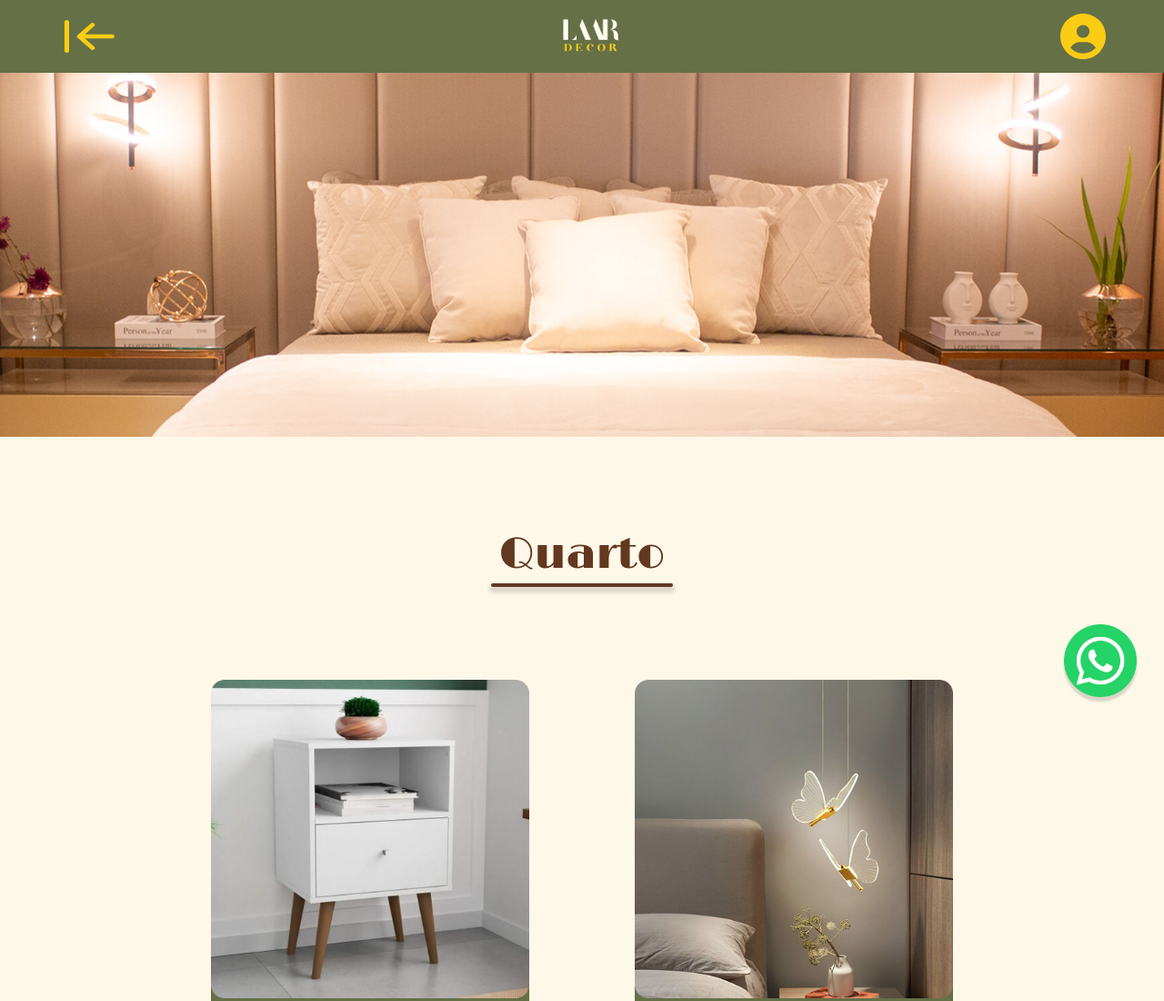
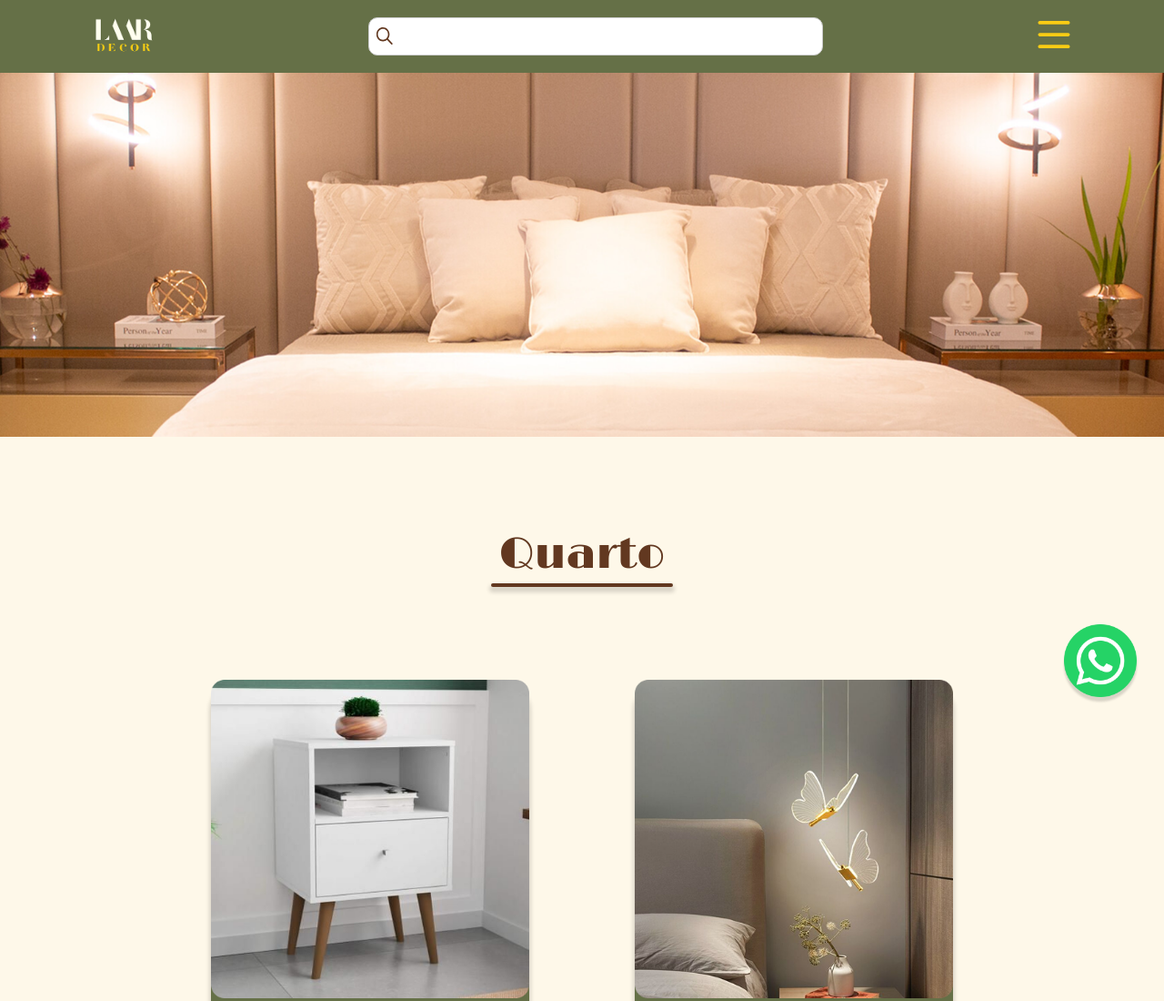
Before and after one commit to anacalves63-max/LAARdecor, a plain HTML site: page Catalogos/index.html in a window 1280 px wide. Shown: the top 1100 px of the page at 91% size. Drawn offline with nearby package versions, Linux system fonts and the light colour scheme.

Commit message:
parte script

```diff
--- a/Catalogos/index.html
+++ b/Catalogos/index.html
@@ -7,41 +7,51 @@
     <link rel="stylesheet" href="style.css">
     <link rel="preconnect" href="https://fonts.googleapis.com">
 
-<link rel="icon" href="../assets/cama icon.svg" type="image/svg+xml">
+    <link rel="icon" href="../assets/cama icon.svg" type="image/svg+xml">
 
     <link rel="preconnect" href="https://fonts.gstatic.com" crossorigin>
     <link
         href="https://fonts.googleapis.com/css2?family=Abel&family=Be+Vietnam+Pro:ital,wght@0,100;0,200;0,300;0,400;0,500;0,600;0,700;0,800;0,900;1,100;1,200;1,300;1,400;1,500;1,600;1,700;1,800;1,900&family=Limelight&display=swap"
         rel="stylesheet">
 
+    <script defer src="https://cdn.jsdelivr.net/npm/bootstrap@5.3.8/dist/css/bootstrap.min.css"
+        integrity="sha384-sRIl4kxILFvY47J16cr9ZwB07vP4J8+LH7qKQnuqkuIAvNWLzeN8tE5YBujZqJLB" crossorigin="anonymous">
+        </script>
+
+    <script defer src="../js/script.js"></script>
     <title>Catalogo</title>
 </head>
 
 <body>
+    <div id="sombra"></div>
     <header>
-        <div class="container container-header">
-            <svg class="icone-voltar" viewBox="0 0 111 97" fill="none" xmlns="http://www.w3.org/2000/svg">
-                <path
-                    d="M11.1 23.0375C11.1 21.0217 12.9558 19.4 15.2625 19.4C17.5692 19.4 19.425 21.0217 19.425 23.0375V73.9625C19.425 75.9783 17.5692 77.6 15.2625 77.6C12.9558 77.6 11.1 75.9783 11.1 73.9625V23.0375ZM34.514 51.0766C32.8837 49.6519 32.8837 47.3481 34.514 45.9386L58.1015 25.3109C59.7319 23.8863 62.3681 23.8863 63.9811 25.3109C65.594 26.7356 65.6114 29.0394 63.9811 30.4489L47.5045 44.8473H95.7375C98.0442 44.8473 99.9 46.4691 99.9 48.4848C99.9 50.5006 98.0442 52.1223 95.7375 52.1223H47.5045L63.9811 66.5208C65.6114 67.9455 65.6114 70.2492 63.9811 71.6588C62.3508 73.0683 59.7145 73.0834 58.1015 71.6588L34.514 51.0766Z"
-                    fill="#FACC14" />
-            </svg>
-
+        <div class="container-header">
             <img class="icone-logo" src="../assets/img/laar logo.png" alt="">
 
+            <div class="box-busca" id="box-busca">
+                <svg class="icone-lupa" viewBox="0 0 52 55" fill="none" xmlns="http://www.w3.org/2000/svg">
+                    <g clip-path="url(#clip0_50_15)">
+                        <path
+                            d="M29.0637 22.3368C29.0637 14.8302 23.3463 8.75024 16.2874 8.75024C9.2285 8.75024 3.51111 14.8302 3.51111 22.3368C3.51111 29.8434 9.2285 35.9233 16.2874 35.9233C23.3463 35.9233 29.0637 29.8434 29.0637 22.3368ZM26.5963 36.1866C23.7695 38.5727 20.1842 39.9993 16.2874 39.9993C7.11243 39.9993 -0.321777 32.0936 -0.321777 22.3368C-0.321777 12.5799 7.11243 4.67427 16.2874 4.67427C25.4624 4.67427 32.8966 12.5799 32.8966 22.3368C32.8966 26.4807 31.5551 30.2934 29.3112 33.2994L40.0034 44.6697C40.754 45.4679 40.754 46.7586 40.0034 47.5483C39.2528 48.3381 38.039 48.3465 37.2964 47.5483L26.5963 36.1866Z"
+                            fill="#623820" />
+                    </g>
+                    <defs>
+                        <clipPath id="clip0_50_15">
+                            <rect width="51.1052" height="54.3462" fill="white" />
+                        </clipPath>
+                    </defs>
+                </svg>
+                <input class="campo-busca" type="text" name="" id="">
 
+            </div>
 
-            <svg class="icone-login" viewBox="0 0 61 61" fill="none" xmlns="http://www.w3.org/2000/svg">
-                <g clip-path="url(#clip0_146_104)">
-                    <path
-                        d="M47.5371 45.7738C44.9041 41.1988 39.9598 38.125 34.3125 38.125H26.6875C21.0402 38.125 16.0959 41.1988 13.4629 45.7738C17.6566 50.4441 23.7328 53.375 30.5 53.375C37.2672 53.375 43.3434 50.4322 47.5371 45.7738ZM0 30.5C0 22.4109 3.21338 14.6531 8.93324 8.93324C14.6531 3.21338 22.4109 0 30.5 0C38.5891 0 46.3469 3.21338 52.0668 8.93324C57.7866 14.6531 61 22.4109 61 30.5C61 38.5891 57.7866 46.3469 52.0668 52.0668C46.3469 57.7866 38.5891 61 30.5 61C22.4109 61 14.6531 57.7866 8.93324 52.0668C3.21338 46.3469 0 38.5891 0 30.5ZM30.5 32.4062C32.7751 32.4062 34.9569 31.5025 36.5657 29.8938C38.1744 28.2851 39.0781 26.1032 39.0781 23.8281C39.0781 21.5531 38.1744 19.3712 36.5657 17.7625C34.9569 16.1538 32.7751 15.25 30.5 15.25C28.2249 15.25 26.0431 16.1538 24.4344 17.7625C22.8256 19.3712 21.9219 21.5531 21.9219 23.8281C21.9219 26.1032 22.8256 28.2851 24.4344 29.8938C26.0431 31.5025 28.2249 32.4062 30.5 32.4062Z"
-                        fill="#FACC14" />
-                </g>
-                <defs>
-                    <clipPath id="clip0_146_104">
-                        <rect width="61" height="61" fill="white" />
-                    </clipPath>
-                </defs>
-            </svg>
+            <a class="menu-barras" id="menu-barras" href="#" onclick="mostrarMenu()">
+                <svg xmlns="http://www.w3.org/2000/svg"
+                    viewBox="0 0 640 640"><!--! Font Awesome Pro 7.1.0 by @fontawesome - https://fontawesome.com License - https://fontawesome.com/license (Commercial License) Copyright 2025 Fonticons, Inc. -->
+                    <path fill="currentColor"
+                        d="M96 152C96 138.7 106.7 128 120 128L520 128C533.3 128 544 138.7 544 152C544 165.3 533.3 176 520 176L120 176C106.7 176 96 165.3 96 152zM96 320C96 306.7 106.7 296 120 296L520 296C533.3 296 544 306.7 544 320C544 333.3 533.3 344 520 344L120 344C106.7 344 96 333.3 96 320zM544 488C544 501.3 533.3 512 520 512L120 512C106.7 512 96 501.3 96 488C96 474.7 106.7 464 120 464L520 464C533.3 464 544 474.7 544 488z" />
+                </svg>
+            </a>
 
 
 
--- a/Catalogos/style.css
+++ b/Catalogos/style.css
@@ -33,9 +33,16 @@ body {
     background-color: #FEF8E9;
 }
 
-.container {
-    width: 90%;
-    margin: 0 auto;
+#sombra {
+    width: 100vw;
+    height: 200px;
+    background-color: #65704765;
+    position: fixed;
+    z-index: 2;
+    backdrop-filter: blur(10px);
+    top: -210px;
+    overflow-y: hidden;
+    transition: .5s;
 }
 
 /* HEADER */
@@ -43,26 +50,62 @@ header {
     background-color: #657047;
 }
 
+
+
 .container-header {
     height: 80px;
     display: flex;
     justify-content: space-between;
     align-items: center;
+    /* background-color: aquamarine; */
+    max-width: 1440px;
+    width: 85%;
+    margin: 0 auto;
 
 }
 
-.icone-voltar {
-    height: 60px;
+.container {
+    width: 90%;
+    margin: 0 auto;
+    max-width: 1440px;
+}
+
+.box-busca {
+    position: relative;
+    width: 60%;
+    max-width: 500px;
+    margin: 0 10px;
+}
+
+.icone-lupa {
+    height: 24px;
+    position: absolute;
+    left: 9px;
+    top: 9px;
+    fill: #b0b0b0;
 }
 
 .icone-logo {
     height: 80px;
-    display: flex;
 }
 
+.campo-busca {
+    width: 100%;
+    color: #000000;
+    /* display: none; */
+    z-index: 2;
+    height: 42px;
+    border-radius: 10px;
+    border: solid 1px #cccccc;
+    padding-left: 2.5rem;
+    font-size: 1rem;
+}
 
-.icone-login {
-    height: 50px;
+.menu-barras {
+    width: 50px;
+    color: #FACC14;
+    /* display: none; */
+    z-index: 2;
 }
 
 
@@ -118,6 +161,12 @@ header {
     border-radius: 30px;
     text-align: center;
     margin-bottom: 100px;
+    display: flex;
+    flex-direction: column;
+    justify-content: space-between;
+    align-items: center;
+    padding-bottom: 10px;
+    box-shadow: 0 4px 4px 2px #00000025;
 }
 
 .card img {
@@ -188,21 +237,26 @@ footer {
     margin-left: 10px;
 }
 
-footer p{
+footer p {
     font-family: "Abel", system-ui;
     margin-left: 10px;
-     color: #FACC14;
-     font-size: 30px;
+    color: #FACC14;
+    font-size: 30px;
 }
 
 
 
-@media screen and (max-width: 900px) {
+@media screen and (max-width: 768px) {
+    .icone-logo {
+        /* display: none; */
+    }
 
-    /* MEDIA */
+
+
+    /* MEDIA
     .container {
         width: 95%;
-    }
+    } */
 
     .cards {
         gap: 4%;
@@ -215,4 +269,19 @@ footer p{
         background-position: -50px;
         aspect-ratio: 1.8;
     }
+
+    .box-busca {
+        position: fixed;
+        overflow-y: hidden;
+        top: -100px;
+        z-index: 2;
+        right: 30px;
+        transition: .5s;
+        width: 80%;
+    }
+
+    .menu-barras {
+        display: block;
+        right: 30px;
+    }
 }
--- /dev/null
+++ b/js/script.js
@@ -0,0 +1,35 @@
+const sombra = document.getElementById("sombra");
+const busca = document.getElementById("box_busca");
+const menu = document.getElementById("menu_barras");
+
+function mostrarMenu() {
+    //se
+    if (window.getComputedStyle(sombra).top != "-210px") {
+        //se sim
+        sombra.style.top = "-210px";//escondida
+        busca.style.top = "-100px";
+        menu.style.position = "absolute";
+        busca.style.transition = ".5s";
+
+
+    } else {/*se não*/
+        sombra.style.top = "0";//exibido
+        busca.style.top = "120px";
+        menu.style.position = "fixed";
+        busca.style.transition = ".5s";
+    }
+}
+
+function ocultarMenuResponsivo() {
+    //se a largura da tela for maior que 768
+    if (window.innerWidth > 768) {
+        sombra.style.top = "-210px";
+        busca.style.top = "0";
+
+    } else {
+        busca.style.top = "-100px";
+        busca.style.transition = "0s";
+    }
+}
+
+window.addEventListener("resize", ocultarMenuResponsivo);
```
Also changed, not shown: assets/bars.svg (added).
